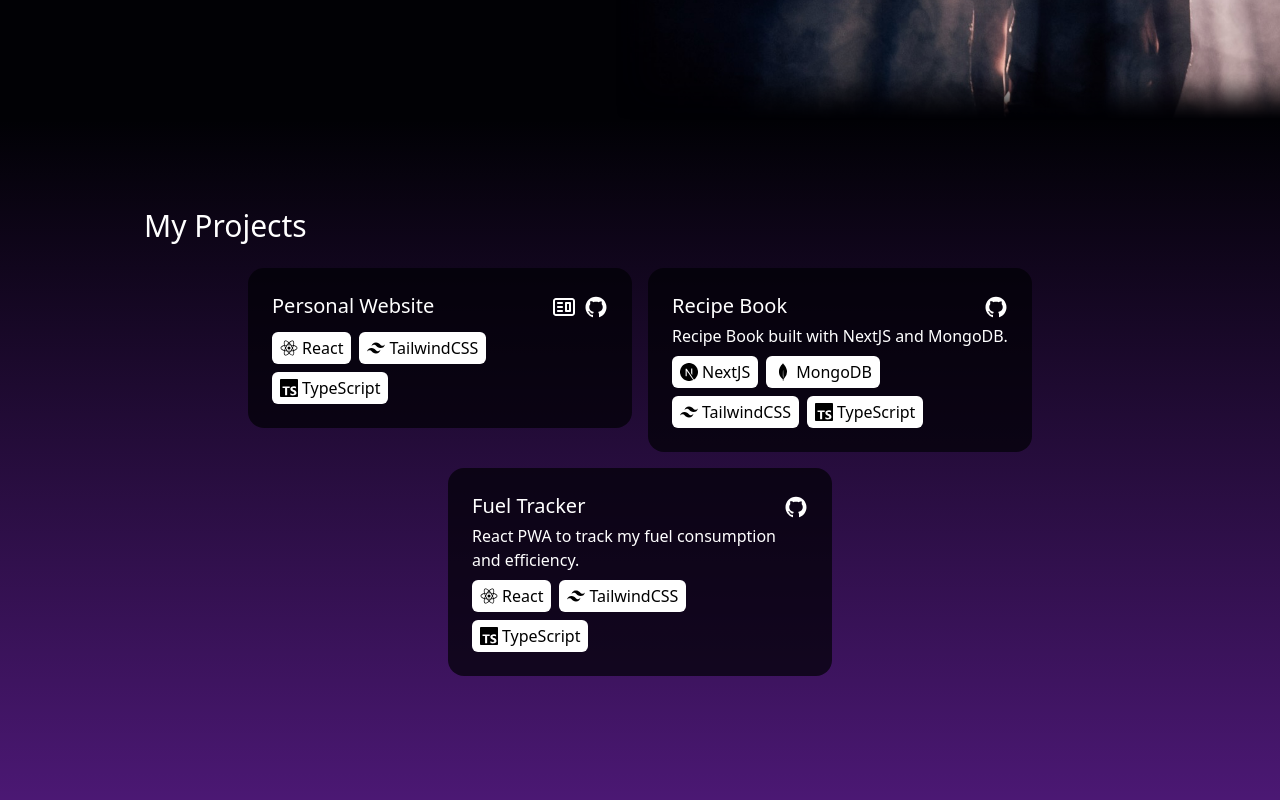
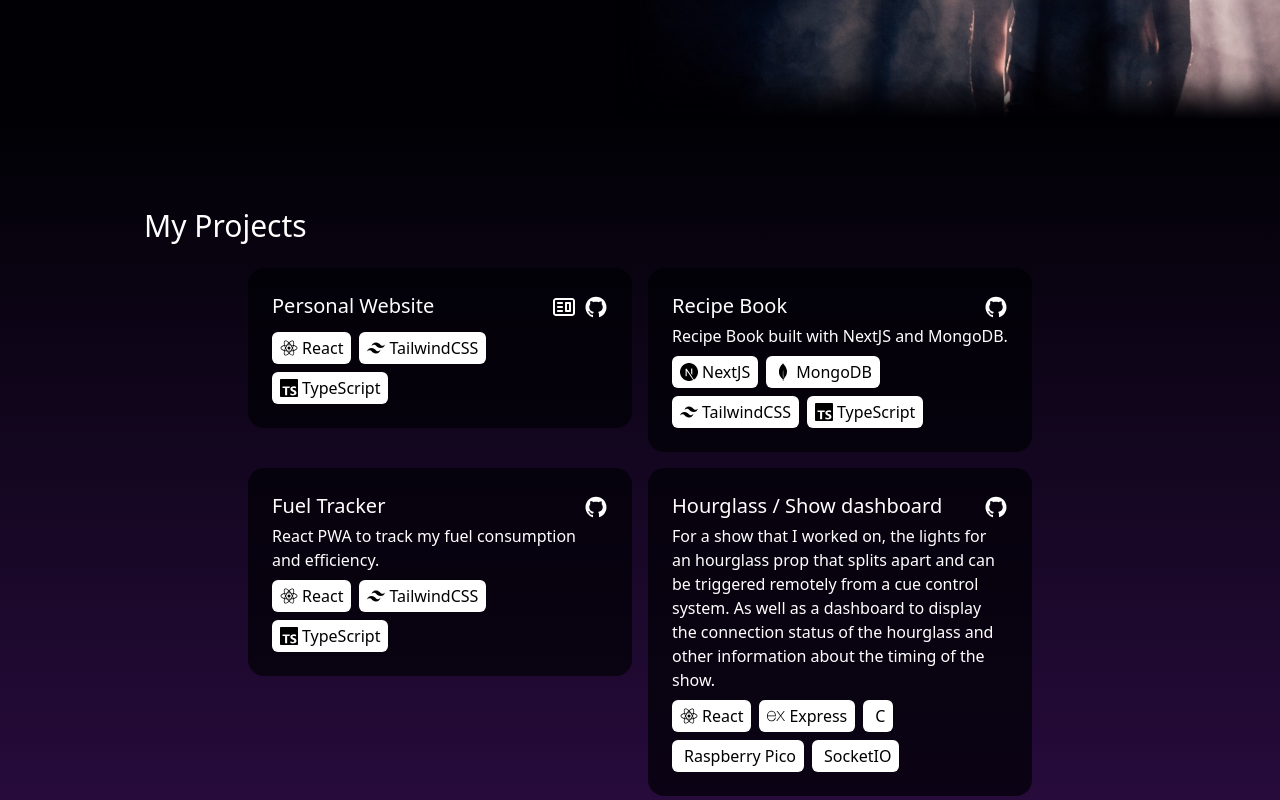
Before and after one commit to ben-732/ben-732.github.io, a React (Create React App) app: page / in a window 1280 px wide. Shown: the part 680-1480 px from the top of the page. Built offline with nearby package versions, Linux system fonts and the light colour scheme.

Commit message:
Change projects purple and added a project

```diff
--- a/src/Projects.tsx
+++ b/src/Projects.tsx
@@ -43,13 +43,21 @@ const projectsList = [
     github: "https://github.com/ben-732/fuel-tracker",
     technologies: ["React", "TailwindCSS", "TypeScript"],
   },
+  {
+    name: "Hourglass / Show dashboard",
+    description:
+      "For a show that I worked on, the lights for an hourglass prop that splits apart and can be triggered remotely from a cue control system." +
+      "\n As well as a dashboard to display the connection status of the hourglass and other information about the timing of the show.",
+    github: "https://github.com/ben-732/Hourglass",
+    technologies: ["React", "Express", "C", "Raspberry Pico", "SocketIO"],
+  },
 ];
 
 function Projects() {
   return (
     <>
       <div
-        className=" h-screen mt-screen  bg-gradient-to-b from-[#010105] bg-purple-900 flex flex-col items-center  "
+        className=" h-screen mt-screen  bg-gradient-to-b from-[#010105] bg-[#2d0d45] flex flex-col items-center  "
         // style={{ backgroundImage: `url(${background_img})` }}
       >
         <div className=" h-full flex-col flex pt-20 mx-2 sm:mx-0 md:w-4/5 items-center lg:items-start">
```
